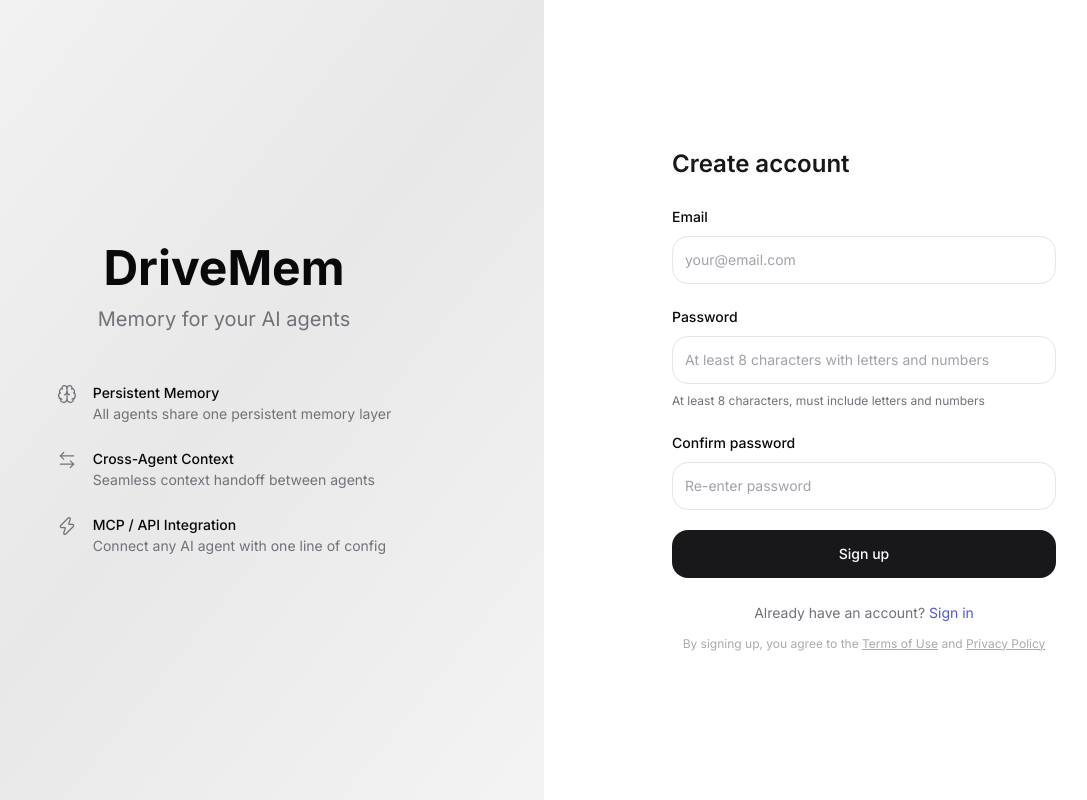
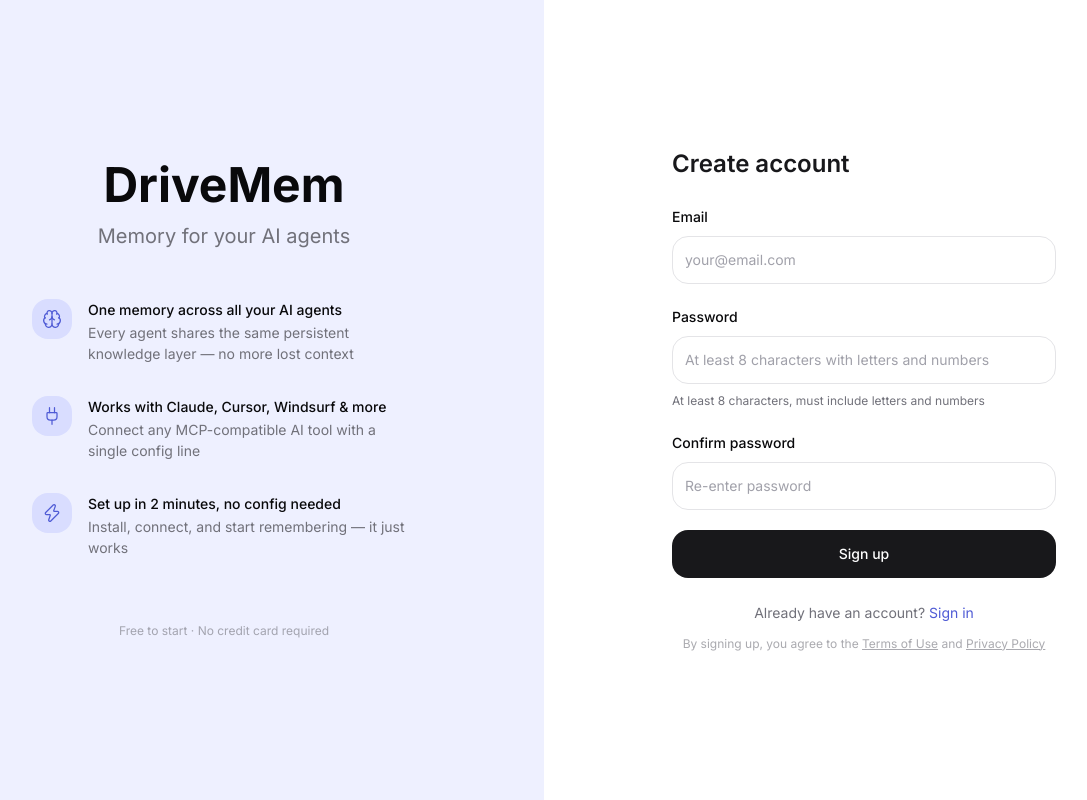
Before and after one commit to DriveMem/drivemem, a Next.js app in the folder apps/web/: page /signup in a window 1280 px wide. Shown: the whole page, without its empty margins (96-1183 px from the left). Built offline with nearby package versions, Linux system fonts and the light colour scheme; no server answers.

Commit message:
feat: #168 signup page value proposition — split layout with 3 selling points

```diff
--- a/apps/web/src/app/(auth)/layout.tsx
+++ b/apps/web/src/app/(auth)/layout.tsx
@@ -1,28 +1,28 @@
-import { Brain, ArrowLeftRight, Zap } from "lucide-react"
+import { Brain, Plug, Zap } from "lucide-react"
 
 const features = [
   {
     icon: Brain,
-    title: "Persistent Memory",
-    description: "All agents share one persistent memory layer",
+    title: "One memory across all your AI agents",
+    description: "Every agent shares the same persistent knowledge layer — no more lost context",
   },
   {
-    icon: ArrowLeftRight,
-    title: "Cross-Agent Context",
-    description: "Seamless context handoff between agents",
+    icon: Plug,
+    title: "Works with Claude, Cursor, Windsurf & more",
+    description: "Connect any MCP-compatible AI tool with a single config line",
   },
   {
     icon: Zap,
-    title: "MCP / API Integration",
-    description: "Connect any AI agent with one line of config",
+    title: "Set up in 2 minutes, no config needed",
+    description: "Install, connect, and start remembering — it just works",
   },
 ]
 
 export default function AuthLayout({ children }: { children: React.ReactNode }) {
   return (
     <div className="flex min-h-screen">
-      {/* Left panel - light themed to match Landing */}
-      <div className="hidden lg:flex lg:w-1/2 bg-gradient-to-br from-primary/5 via-primary/10 to-primary/5 relative overflow-hidden">
+      {/* Left panel */}
+      <div className="hidden lg:flex lg:w-1/2 bg-brand-50 dark:bg-zinc-900 relative overflow-hidden">
         <div className="relative z-10 flex flex-col items-center justify-center w-full px-12">
           <h1 className="text-5xl font-bold text-foreground mb-3">
             DriveMem
@@ -31,17 +31,23 @@ export default function AuthLayout({ children }: { children: React.ReactNode })
             Memory for your AI agents
           </p>
 
-          <div className="space-y-6 max-w-sm">
+          <div className="space-y-8 max-w-sm">
             {features.map((feature) => (
               <div key={feature.title} className="flex items-start gap-4">
-                <feature.icon className="w-5 h-5 text-muted-foreground mt-0.5 flex-shrink-0" strokeWidth={1.5} />
+                <div className="flex-shrink-0 w-10 h-10 rounded-xl bg-brand-100 dark:bg-brand-500/10 flex items-center justify-center">
+                  <feature.icon className="w-5 h-5 text-brand-500" strokeWidth={1.5} />
+                </div>
                 <div>
                   <p className="text-foreground font-medium text-sm">{feature.title}</p>
-                  <p className="text-sm text-muted-foreground">{feature.description}</p>
+                  <p className="text-sm text-muted-foreground mt-0.5">{feature.description}</p>
                 </div>
               </div>
             ))}
           </div>
+
+          <p className="mt-16 text-xs text-muted-foreground/60">
+            Free to start · No credit card required
+          </p>
         </div>
       </div>
 
--- a/apps/web/src/app/(auth)/signup/page.tsx
+++ b/apps/web/src/app/(auth)/signup/page.tsx
@@ -89,10 +89,27 @@ export default function SignupPage() {
 
   return (
     <div className="p-8">
-      {/* Mobile-only header */}
-      <div className="lg:hidden text-center mb-8">
-        <h1 className="text-3xl text-zinc-900 dark:text-white font-serif">DriveMem</h1>
-        <p className="mt-2 text-sm text-zinc-400">Memory for your AI agents</p>
+      {/* Mobile-only header with selling points */}
+      <div className="lg:hidden mb-8">
+        <div className="text-center mb-6">
+          <h1 className="text-3xl text-zinc-900 dark:text-white font-serif">DriveMem</h1>
+          <p className="mt-2 text-sm text-zinc-400">Memory for your AI agents</p>
+        </div>
+        <div className="space-y-3 mb-6">
+          <div className="flex items-center gap-3 text-sm text-zinc-600 dark:text-zinc-400">
+            <span className="text-brand-500">🧠</span>
+            <span>One memory across all your AI agents</span>
+          </div>
+          <div className="flex items-center gap-3 text-sm text-zinc-600 dark:text-zinc-400">
+            <span className="text-brand-500">🔌</span>
+            <span>Works with Claude, Cursor, Windsurf & more</span>
+          </div>
+          <div className="flex items-center gap-3 text-sm text-zinc-600 dark:text-zinc-400">
+            <span className="text-brand-500">⚡</span>
+            <span>Set up in 2 minutes, no config needed</span>
+          </div>
+        </div>
+        <p className="text-center text-xs text-zinc-400">Free to start · No credit card required</p>
       </div>
 
       <h2 className="mb-6 text-2xl font-semibold text-zinc-900 dark:text-zinc-100">Create account</h2>
```
